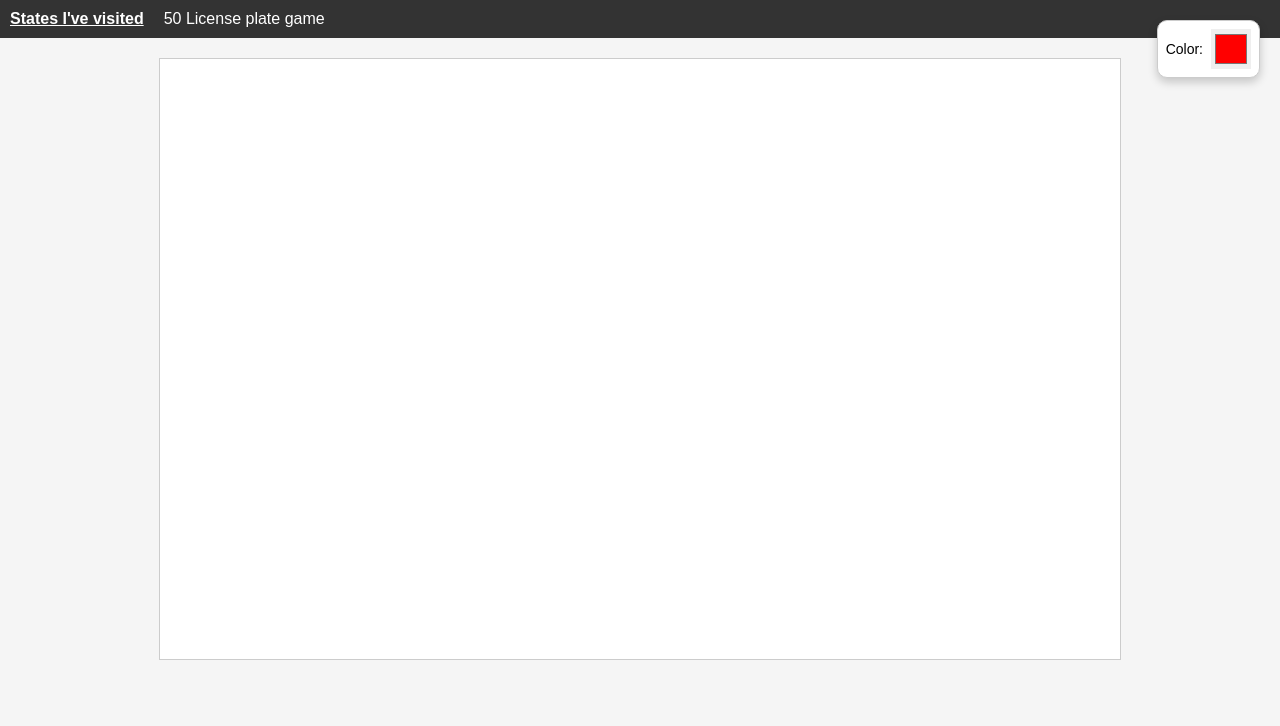
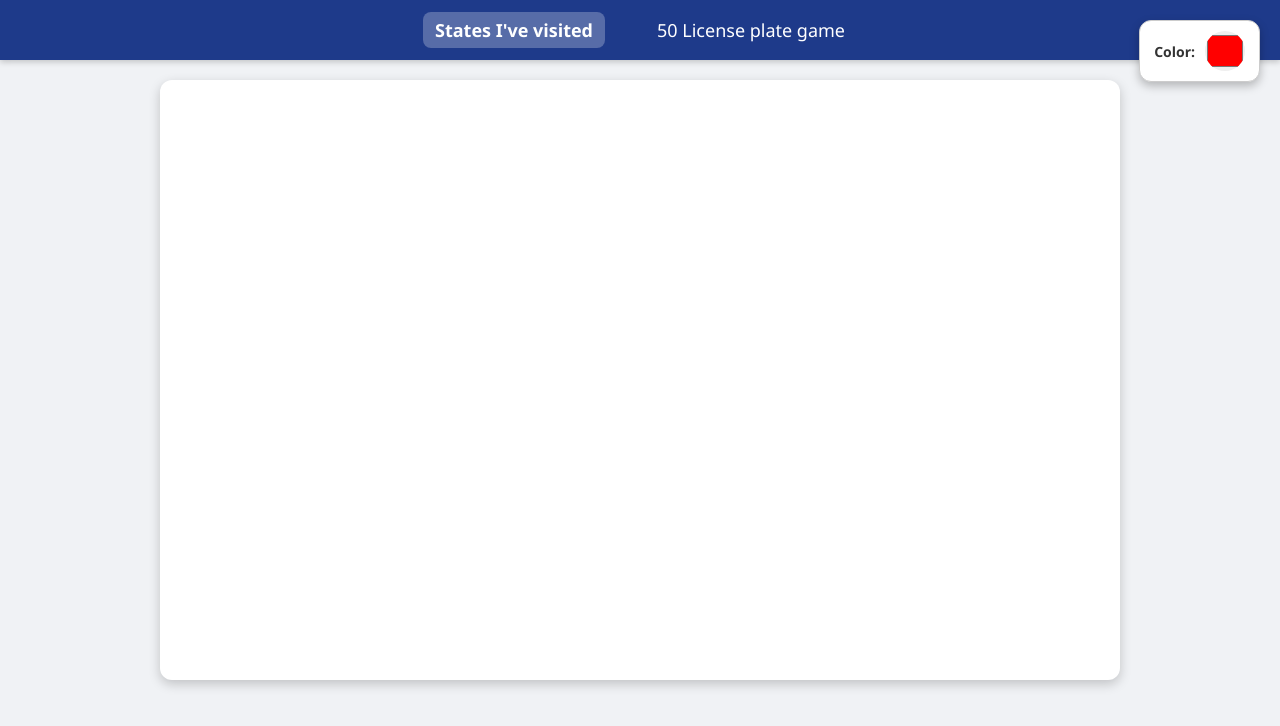
Before and after one commit to homejeopardy/maps, a plain HTML site: page index.html in a window 1280 px wide. Drawn offline with nearby package versions, Linux system fonts and the light colour scheme; no server answers.

Commit message:
Update index.html

```diff
--- a/index.html
+++ b/index.html
@@ -2,26 +2,36 @@
 <html lang="en">
 <head>
 <meta charset="UTF-8">
-<title>Clickable US Maps with Floating Color Picker</title>
+<title>My US Maps</title>
 <style>
     body {
-        font-family: Arial, sans-serif;
+        font-family: 'Segoe UI', Tahoma, sans-serif;
         margin: 0;
-        background: #f5f5f5;
+        background: #f0f2f5;
+        color: #333;
     }
     .tabs {
         display: flex;
-        background: #333;
+        justify-content: center;
+        background: #1e3a8a;
         color: white;
-        padding: 10px;
+        padding: 12px;
+        font-size: 18px;
+        box-shadow: 0 2px 6px rgba(0,0,0,0.2);
     }
     .tab {
-        margin-right: 20px;
+        margin: 0 20px;
         cursor: pointer;
+        padding: 6px 12px;
+        border-radius: 8px;
+        transition: background 0.3s;
+    }
+    .tab:hover {
+        background: rgba(255,255,255,0.15);
     }
     .tab.active {
         font-weight: bold;
-        text-decoration: underline;
+        background: rgba(255,255,255,0.25);
     }
     .map-container {
         display: none;
@@ -32,8 +42,9 @@
         display: block;
     }
     svg {
-        border: 1px solid #ccc;
+        border-radius: 12px;
         background: white;
+        box-shadow: 0 4px 12px rgba(0,0,0,0.2);
     }
     /* Floating color picker */
     .color-toolbar {
@@ -42,26 +53,43 @@
         right: 20px;
         background: white;
         border: 1px solid #ccc;
-        border-radius: 10px;
-        padding: 8px;
-        box-shadow: 0 4px 10px rgba(0,0,0,0.2);
+        border-radius: 12px;
+        padding: 10px 14px;
+        box-shadow: 0 4px 10px rgba(0,0,0,0.25);
         display: flex;
         align-items: center;
-        gap: 8px;
+        gap: 10px;
         z-index: 1000;
     }
     .color-toolbar label {
         font-size: 14px;
+        font-weight: 600;
     }
     input[type="color"] {
         width: 40px;
         height: 40px;
         border: none;
         cursor: pointer;
+        border-radius: 50%;
+        overflow: hidden;
+        padding: 0;
+    }
+    /* Tooltip */
+    .tooltip {
+        position: absolute;
+        background: rgba(0,0,0,0.8);
+        color: white;
+        padding: 5px 8px;
+        border-radius: 6px;
+        font-size: 14px;
+        pointer-events: none;
+        opacity: 0;
+        transition: opacity 0.2s;
     }
 </style>
 <script src="https://d3js.org/d3.v7.min.js"></script>
 <script src="https://unpkg.com/topojson-client@3"></script>
+<script src="https://cdn.jsdelivr.net/npm/us-atlas@3/states-10m.json"></script>
 </head>
 <body>
 
@@ -76,6 +104,9 @@
     <input type="color" id="colorPicker" value="#ff0000">
 </div>
 
+<!-- Tooltip -->
+<div class="tooltip" id="tooltip"></div>
+
 <div id="map1" class="map-container active"></div>
 <div id="map2" class="map-container"></div>
 
@@ -87,6 +118,21 @@ let selectedColor = document.getElementById("colorPicker").value;
 document.getElementById("colorPicker").addEventListener("input", e => {
     selectedColor = e.target.value;
 });
+
+const tooltip = d3.select("#tooltip");
+
+// Map of state IDs → names
+const stateNames = new Map([
+  [1,"Alabama"],[2,"Alaska"],[4,"Arizona"],[5,"Arkansas"],[6,"California"],[8,"Colorado"],[9,"Connecticut"],
+  [10,"Delaware"],[11,"District of Columbia"],[12,"Florida"],[13,"Georgia"],[15,"Hawaii"],[16,"Idaho"],
+  [17,"Illinois"],[18,"Indiana"],[19,"Iowa"],[20,"Kansas"],[21,"Kentucky"],[22,"Louisiana"],[23,"Maine"],
+  [24,"Maryland"],[25,"Massachusetts"],[26,"Michigan"],[27,"Minnesota"],[28,"Mississippi"],[29,"Missouri"],
+  [30,"Montana"],[31,"Nebraska"],[32,"Nevada"],[33,"New Hampshire"],[34,"New Jersey"],[35,"New Mexico"],
+  [36,"New York"],[37,"North Carolina"],[38,"North Dakota"],[39,"Ohio"],[40,"Oklahoma"],[41,"Oregon"],
+  [42,"Pennsylvania"],[44,"Rhode Island"],[45,"South Carolina"],[46,"South Dakota"],[47,"Tennessee"],
+  [48,"Texas"],[49,"Utah"],[50,"Vermont"],[51,"Virginia"],[53,"Washington"],[54,"West Virginia"],
+  [55,"Wisconsin"],[56,"Wyoming"]
+]);
 
 // Function to draw a map in a container
 function drawMap(containerId, storageKey) {
@@ -109,12 +155,22 @@ function drawMap(containerId, storageKey) {
             .enter()
             .append("path")
             .attr("d", path)
-            .attr("fill", d => savedColors[d.id] || "#ccc")
-            .attr("stroke", "#333")
+            .attr("fill", d => savedColors[d.id] || "#e5e7eb")
+            .attr("stroke", "#222")
+            .attr("stroke-width", 1.2)
             .on("click", function(event, d) {
                 savedColors[d.id] = selectedColor;
                 d3.select(this).attr("fill", selectedColor);
                 localStorage.setItem(storageKey, JSON.stringify(savedColors));
+            })
+            .on("mousemove", function(event, d) {
+                tooltip.style("opacity", 1)
+                       .html(stateNames.get(d.id) || "Unknown")
+                       .style("left", (event.pageX + 12) + "px")
+                       .style("top", (event.pageY - 28) + "px");
+            })
+            .on("mouseout", function() {
+                tooltip.style("opacity", 0);
             });
     });
 }
```
